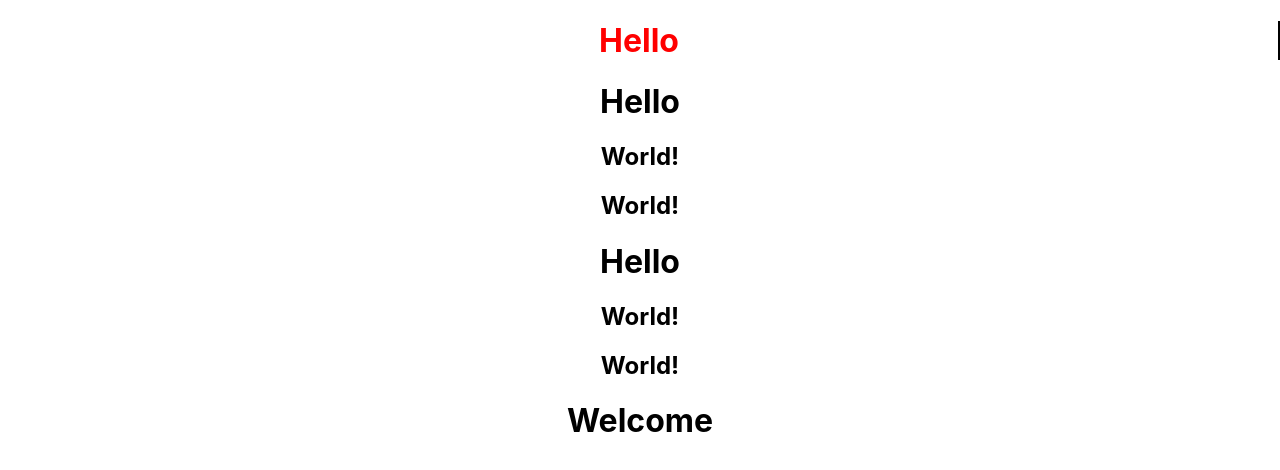
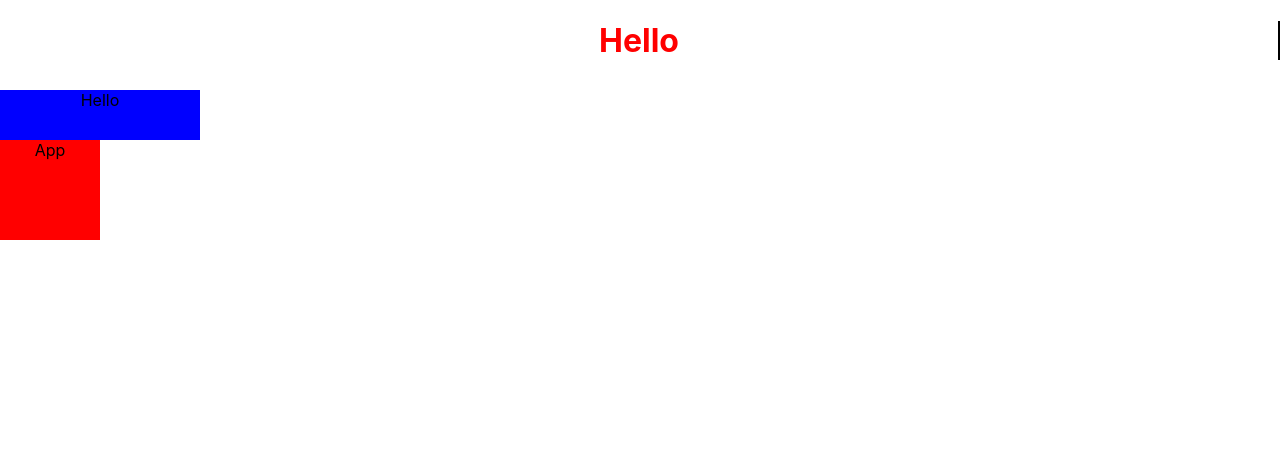
Before and after one commit to lofbgmlve/React-practice, a React (Create React App) app: page / in a window 1280 px wide. Shown: the top 470 px of the page. Built offline with nearby package versions, Linux system fonts and the light colour scheme.

Commit message:
react css Test

```diff
--- a/src/App.css
+++ b/src/App.css
@@ -36,3 +36,9 @@
     transform: rotate(360deg);
   }
 }
+
+.box{
+  width:100px;
+  height:100px;
+  background-color: red;
+}
--- a/src/App.js
+++ b/src/App.js
@@ -2,21 +2,16 @@
 import './App.css';
 import Hello from './component/Hello';
 import Welcome from './component/Welcome';
+import styles from "./App.module.css";
 
 function App() {
 
   return (
     <div className="App">
-      <h1 style={
-{
-  color:'#f00',
-  borderRight : '2px solid #000'
-}
 
-      }>Hello</h1>
       <Hello />
-      <Hello />
-      <Welcome />
+
+      <div className={styles.box}>App</div>
     </div>
   );
 }
--- /dev/null
+++ b/src/App.module.css
@@ -0,0 +1,5 @@
+.box{
+    width:100px;
+    height:100px;
+    background-color: red;
+  }
--- a/src/component/Hello.js
+++ b/src/component/Hello.js
@@ -1,11 +1,18 @@
 import World from "./World";
-
+import styles from "./Hello.module.css";
 export default function Hello(){
   return (
   <div>
-    <h1>Hello</h1>
-    <World />
-    <World />
+       <h1 style={
+{
+  color:'#f00',
+  borderRight : '2px solid #000',
+  marginBottom : '30px',
+  opacity:1,
+}
+
+      }>Hello</h1>
+   <div className={styles.box}>Hello</div>
   </div>
   );
 }
--- /dev/null
+++ b/src/component/Hello.module.css
@@ -0,0 +1 @@
+.box{width:200px; height:50px;background-color:blue;}
```
